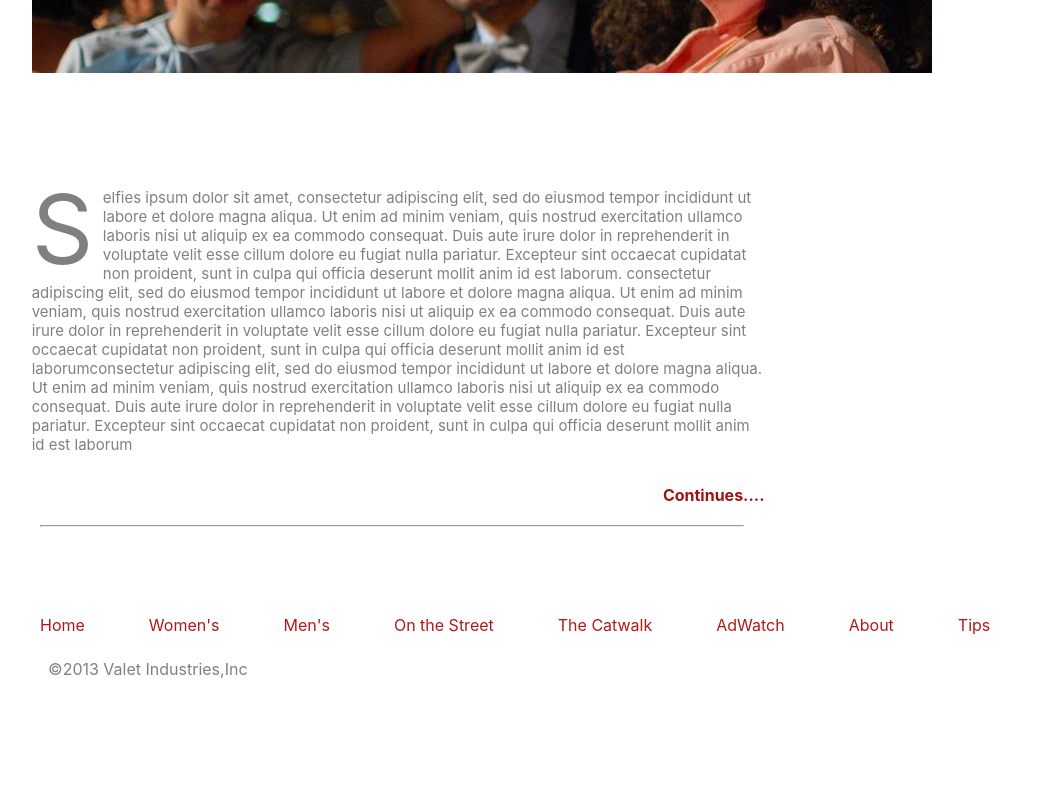
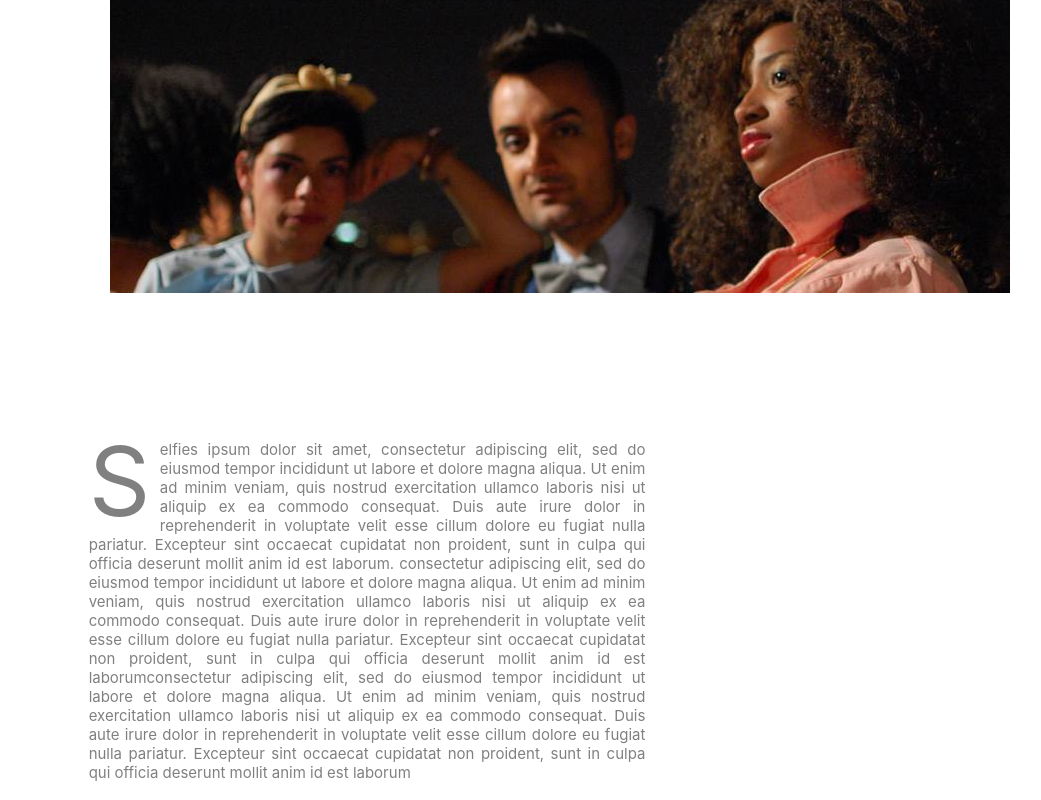
Before and after one commit to pankajajoshi/ReactLessons, a React (Create React App) app in the folder Fashion_Blog_Mocup_React/w8d4-fashionblogrecreatemockup-react/: page / in a window 1280 px wide. Shown: the part 1580-2380 px from the top of the page, without its empty margins (88-1129 px from the left). Built offline with nearby package versions, Linux system fonts and the light colour scheme.

Commit message:
styles adjusted

```diff
--- a/Fashion_Blog_Mocup_React/w8d4-fashionblogrecreatemockup-react/src/App.css
+++ b/Fashion_Blog_Mocup_React/w8d4-fashionblogrecreatemockup-react/src/App.css
@@ -4,15 +4,18 @@
 }
 body{
   margin:0;
-  padding :3em;
+  padding :6em;
 }
 .img2content,img1content{
-  padding: 3em;
+  width:100%;
+  padding: 5em;
   margin-left: 2%;
+
 }
 .firstpara,.secondpara{
   font-size: 15px;
   color:grey;
+  text-align: justify;
 
 }
 .firstpara:first-letter {
@@ -34,11 +37,12 @@ body{
 }
 
 .divfirstpara,.divsecondpara{
-  margin-left:2%;
-  margin-right: 2%;
-  width:70%;
+  margin-left:3%;
+  margin-right: 1%;
+  width:60%;
   padding:3em;
-justify-items: stretch;
+justify-items:legacy;
+align-items: stretch;
 }
 .titlecontent{
   font-size:40px;
@@ -57,8 +61,8 @@ justify-items: stretch;
 
 }
 hr{
-  margin-left: 80px;
-  margin-right:400px;
+  margin-left: 5%;
+  margin-right:40%;
 }
 .continue{
   color:rgb(158, 20, 20);
@@ -68,7 +72,7 @@ hr{
 
 .firsttab,.footertab{
   justify-content:space-between;
-  gap:20em;
+  gap:30em;
 }
 .nav{
   color:grey;
@@ -89,7 +93,7 @@ hr{
   padding:3rem;
   justify-content: space-between;
   width:100%;
-  row-gap: 4rem;
+  row-gap: 7rem;
 }
 .footerbar ul{
   padding:0;
@@ -157,12 +161,12 @@ font-weight: normal;
   color: black;
   padding: 2.5em;
 }
-.imgcontent div{
+/* .imgcontent div{
   width: 100%;
   height:50%;
   padding:3em;
 
-}
+} */
 
 
 
```
Also changed, not shown: Fashion_Blog_Mocup_React/w8d4-fashionblogrecreatemockup-react/src/App.js (+9 -5 lines).
